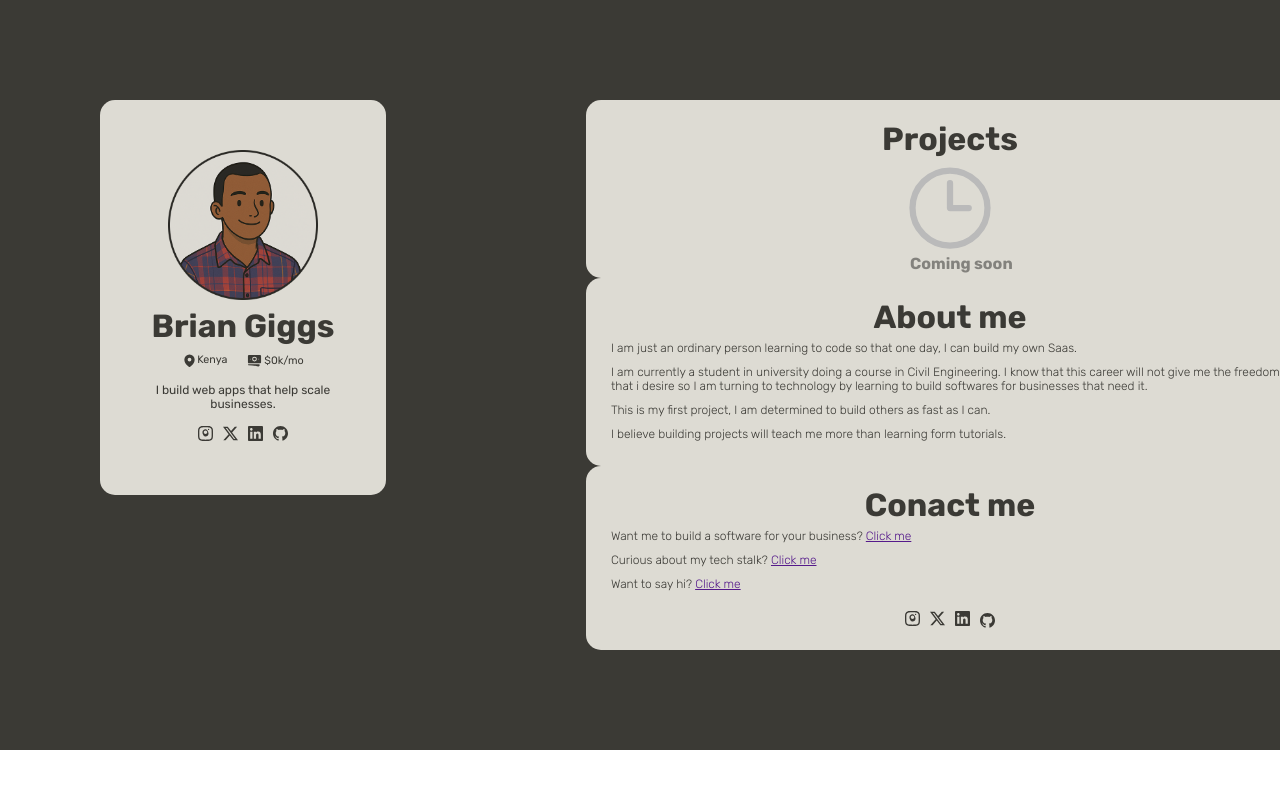
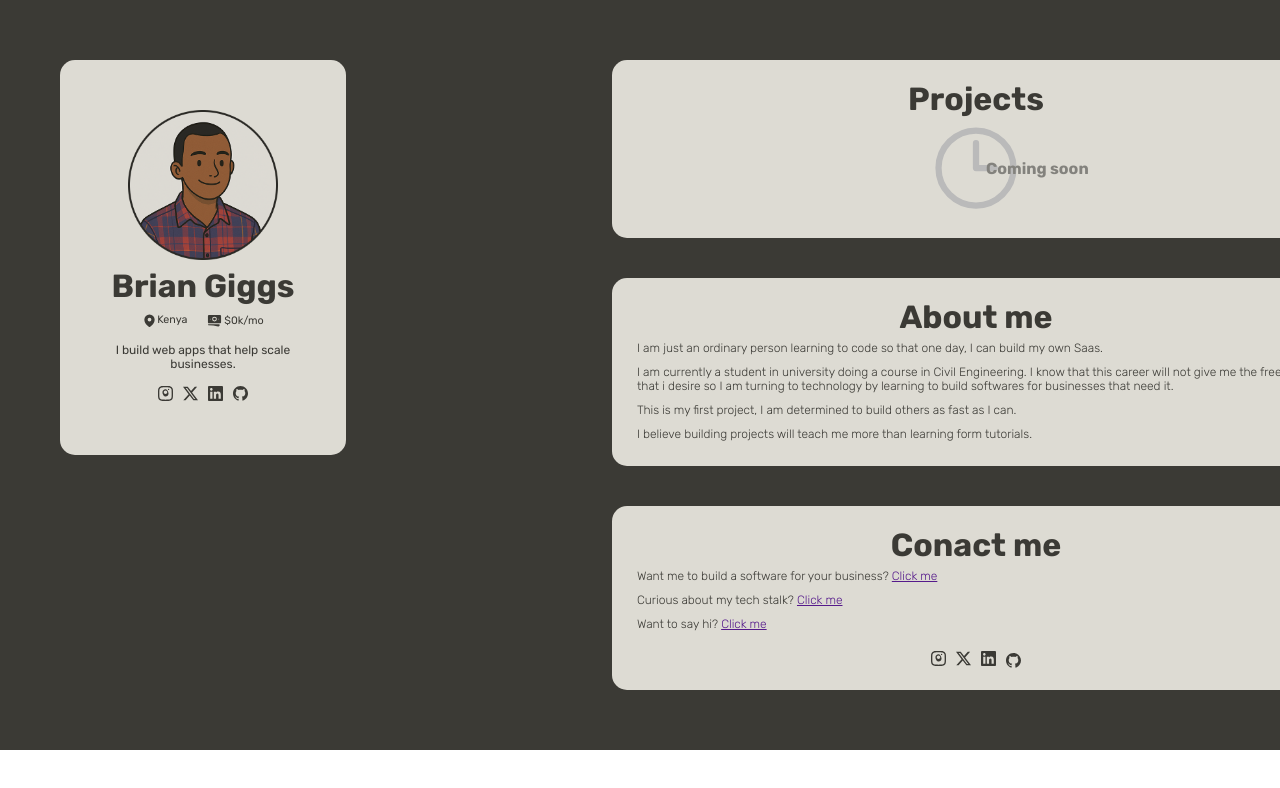
Before and after one commit to briangiggs/my-portfolio, a plain HTML site: page index.html in a window 1280 px wide. Shown: the top 788 px of the page. Drawn offline with Linux system fonts and the light colour scheme; a web font is replaced by a local one.

Commit message:
done but not responsive

```diff
--- a/style.css
+++ b/style.css
@@ -1,26 +1,26 @@
 .container-layout {
 display: flex;
-padding: 100px;
+padding: 60px;
 gap: 200px;
-width: max-content ;
-height: max-content;
+height: 100%;
+width: 100%;
 background-color: #3B3A35;
 }
 
 .column-left{
  flex: 1;
  display: flex;
+ width: fit-content;
 }
 
-.column.right{
+.column-right{
     flex: 2;
     display: flex;
     flex-direction: column;
     justify-content: center;
-    width: fit-content;
-    height: 1000px;
     margin: 0px;
-    gap: 50px;
+    gap: 40px;
+    height: 100%;
 }
 
 .text-icons{
@@ -219,8 +219,8 @@ h6{
 }
 .comingsoon-text{
     position: absolute;
-    top: 230px;
+    top: 135px;
     width: 150px;
     line-height: 25px;
-    left: 910px;
+    left: 986px;
 }
```
